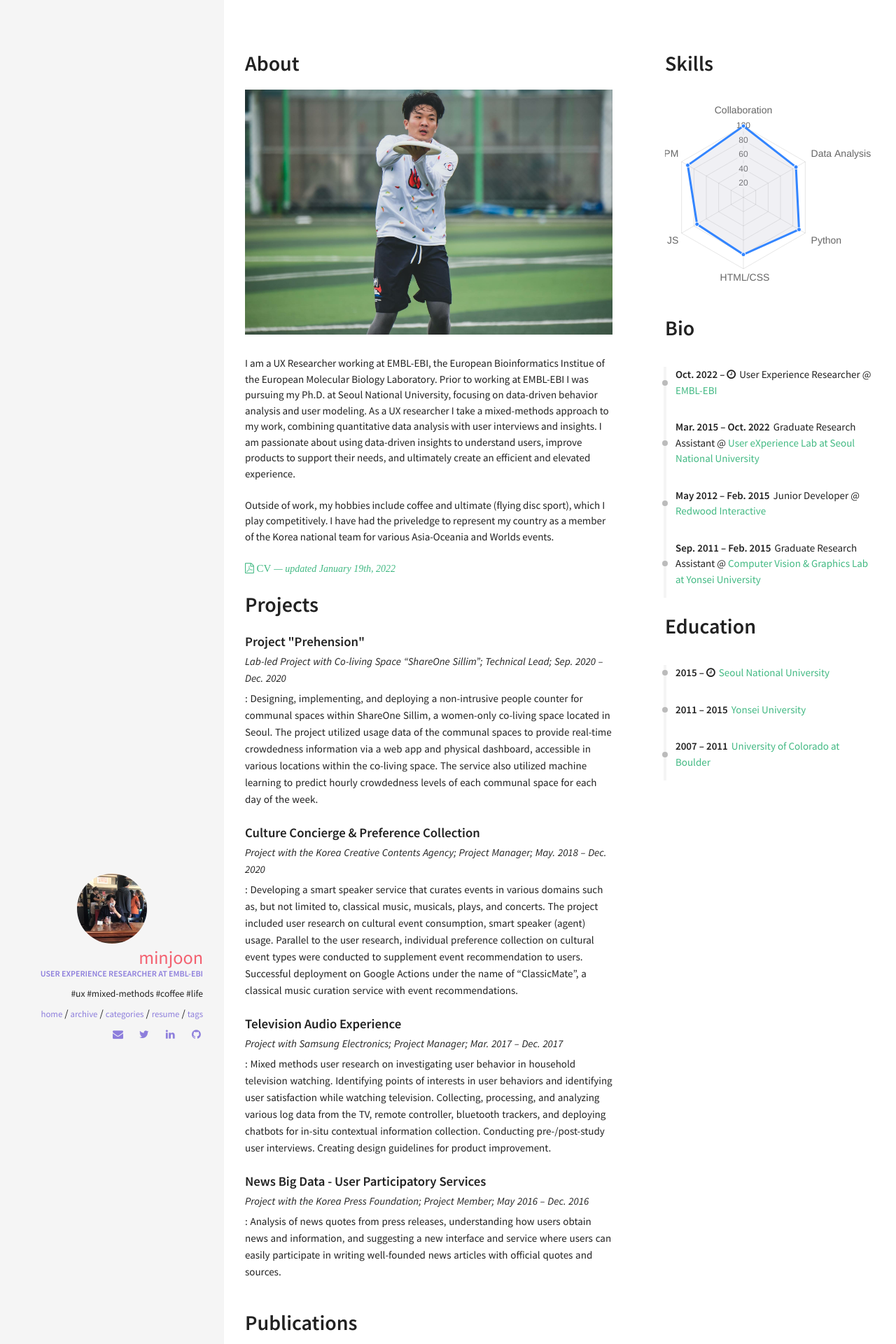
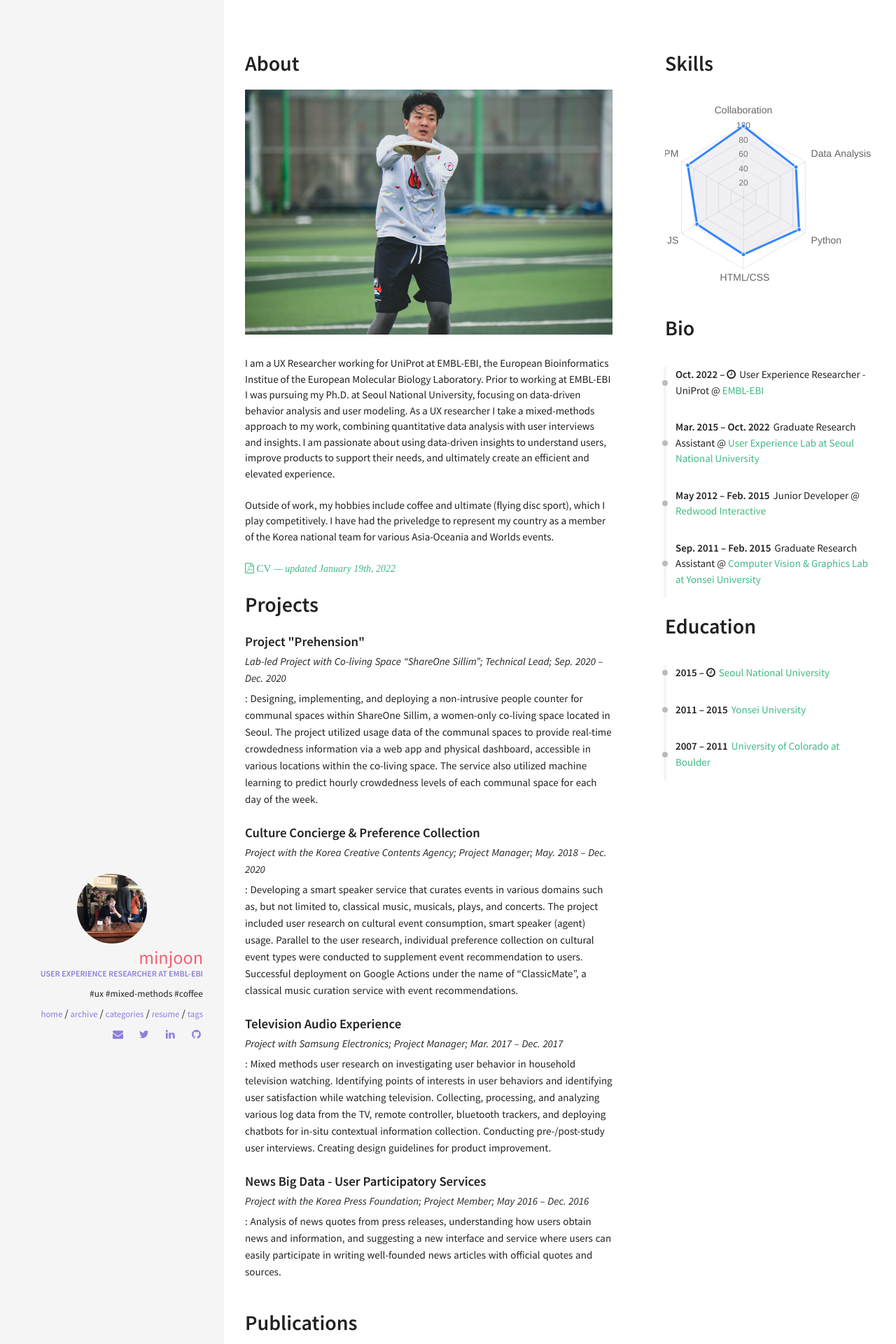
Before and after one commit to minjoonkim/minjoonkim.github.io, a Jekyll site: the page built from resume.html, in a window 1280 px wide. Shown: the top 1920 px of the page at 70% size. Built offline with Jekyll 4.4.1, drawn with Linux system fonts in a browser that asks for light colours; nearby versions of some CDN libraries.

Commit message:
update - july

```diff
--- a/_config.yml
+++ b/_config.yml
@@ -40,7 +40,7 @@
   name: Minjoon
   avatar: avatar.jpg
   job: "User Experience Researcher at EMBL-EBI"
-  bio: "#ux #mixed-methods #coffee #life"
+  bio: "#ux #mixed-methods #coffee"
   email: minjoon.kim89@gmail.com
   disqus-shortname: mjblog-3
   twitter: _mnjn #username
--- a/_data/index/careers.yml
+++ b/_data/index/careers.yml
@@ -8,9 +8,9 @@
 - name: EMBL-EBI
   link: http://www.ebi.ac.uk/
   date: Oct. 2022 &ndash; <i class="fa fa-clock-o" aria-hidden="true" title="Until Now"></i>
-  job: User Experience Researcher
+  job: User Experience Researcher - UniProt
 
-- name: User eXperience Lab at Seoul National University
+- name: User Experience Lab at Seoul National University
   link: http://ux.snu.ac.kr/
   date: Mar. 2015 &ndash; Oct. 2022
   job: Graduate Research Assistant
--- a/_includes/sections/about.html
+++ b/_includes/sections/about.html
@@ -3,7 +3,7 @@
 <img src="/img/about.jpeg" alt="" style="margin-bottom: 30px;">
 
 <div>
-    I am a UX Researcher working at EMBL-EBI, the European Bioinformatics Institue of the European Molecular Biology Laboratory. Prior to working at EMBL-EBI I was pursuing my Ph.D. at Seoul National University, focusing on data-driven behavior analysis and user modeling. As a UX researcher I take a mixed-methods approach to my work, combining quantitative data analysis with user interviews and insights. I am passionate about using data-driven insights to understand users, improve products to support their needs, and ultimately create an efficient and elevated experience.
+    I am a UX Researcher working for UniProt at EMBL-EBI, the European Bioinformatics Institue of the European Molecular Biology Laboratory. Prior to working at EMBL-EBI I was pursuing my Ph.D. at Seoul National University, focusing on data-driven behavior analysis and user modeling. As a UX researcher I take a mixed-methods approach to my work, combining quantitative data analysis with user interviews and insights. I am passionate about using data-driven insights to understand users, improve products to support their needs, and ultimately create an efficient and elevated experience.
     <br \><br \>
     Outside of work, my hobbies include coffee and ultimate (flying disc sport), which I play competitively. I have had the priveledge to represent my country as a member of the Korea national team for various Asia-Oceania and Worlds events.
     <br \><br \> <a href="https://d.pr/f/W2rk9y" target="_blank" style="font-weight: 700;"><i class="fa fa-file-pdf-o">  CV <span style="font-style: italic; font-size: 14px">&mdash; updated January 19th, 2022</span></i></a>
```
Also changed, not shown: _posts/2025-02-14-recent-news.md (+7 -1 lines).
